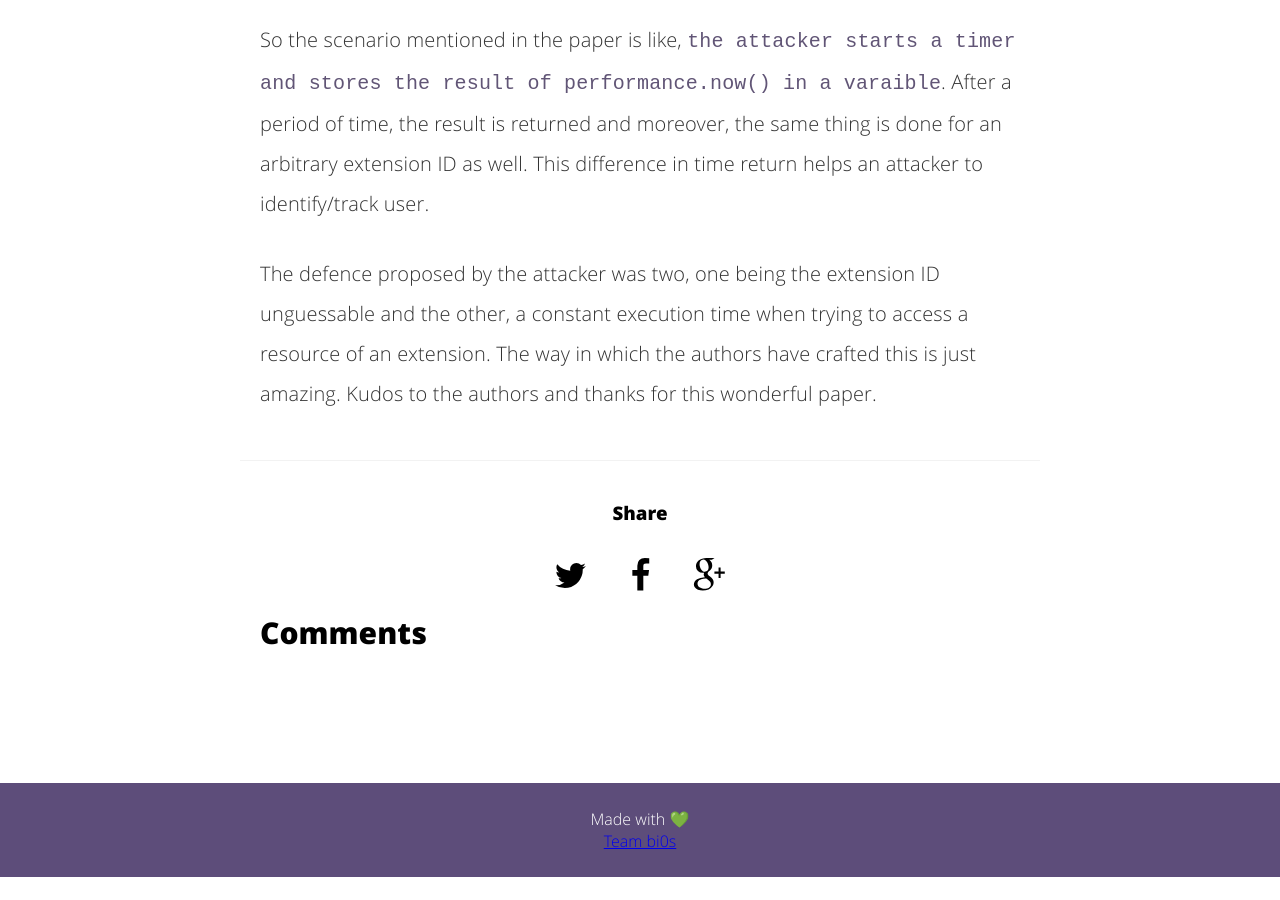
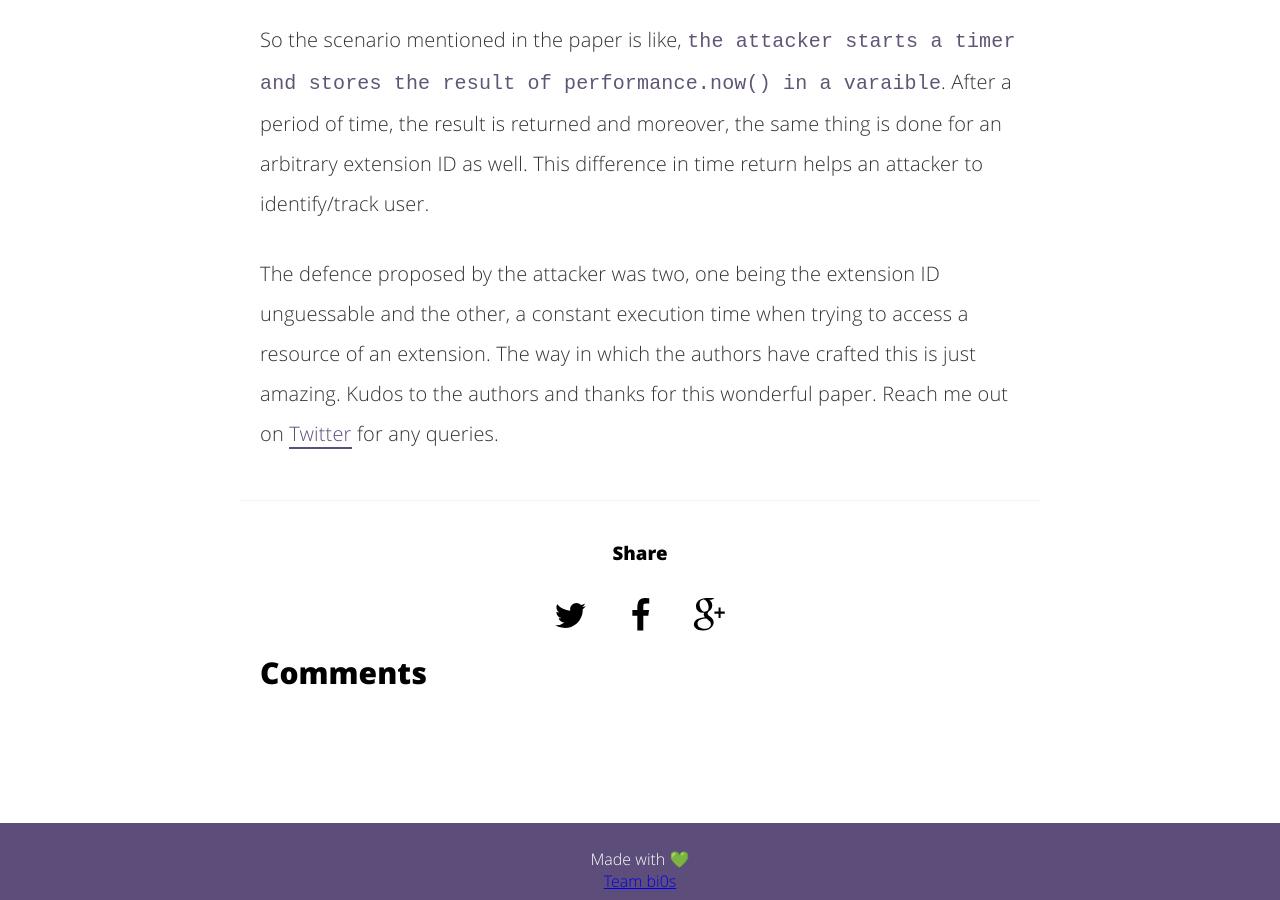
Before and after one commit to g0kkk/blog, a Jekyll site: the page built from _posts/2017-09-23-Associating_Isolated_Browsing_Sessions.md, in a window 1280 px wide and 900 px high, scrolled down 3346 px. Built offline with Jekyll 4.4.1, drawn with Linux system fonts in a browser that asks for light colours; comment, search, counter and statistics services are not loaded; before the commit the page ends 4223 px from its top, so only the background shows below that.

Commit message:
Updating the twitter link

```diff
--- a/_posts/2017-09-23-Associating_Isolated_Browsing_Sessions.md
+++ b/_posts/2017-09-23-Associating_Isolated_Browsing_Sessions.md
@@ -35,4 +35,4 @@ Since the above attack or measurement can only be done in browsers which have ex
 
 So the scenario mentioned in the paper is like, `the attacker starts a timer and stores the result of performance.now() in a varaible`. After a period of time, the result is returned and moreover, the same thing is done for an arbitrary extension ID as well. This difference in time return helps an attacker to identify/track user.
 
-The defence proposed by the attacker was two, one being the extension ID unguessable and the other, a constant execution time when trying to access a resource of an extension. The way in which the authors have crafted this is just amazing. Kudos to the authors and thanks for this wonderful paper.
+The defence proposed by the attacker was two, one being the extension ID unguessable and the other, a constant execution time when trying to access a resource of an extension. The way in which the authors have crafted this is just amazing. Kudos to the authors and thanks for this wonderful paper. Reach me out on <a href="https://twitter.com/gkgkrishna33/status/942980228044877824">Twitter</a> for any queries.
```
